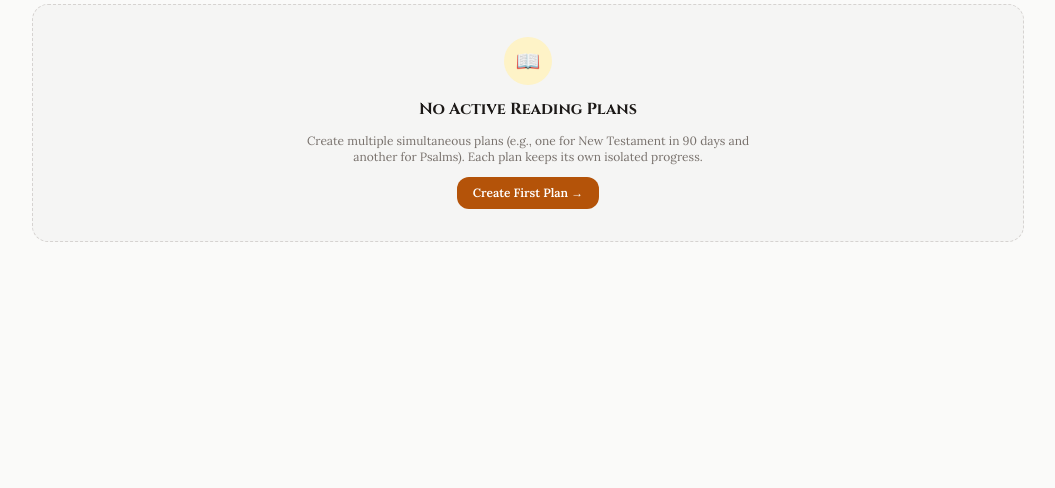
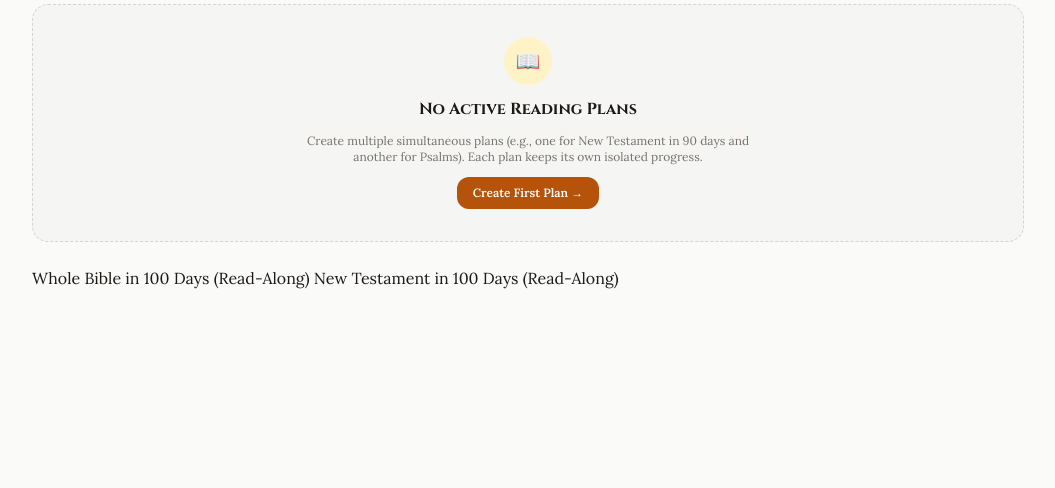
Before and after one commit to Elroi-thecreator/bibleweb, a FastAPI app: page /plans in a window 1280 px wide. Shown: the part 190-678 px from the top of the page, without its empty margins (112-1167 px from the left). Run offline with FastAPI, Linux system fonts and the light colour scheme; some libraries are stand-ins or nearby versions.

Commit message:
Add Read-Along plans to templates
Added links for 100-Day Reading Plans with Read-Along.

```diff
--- a/templates/plans.html
+++ b/templates/plans.html
@@ -112,7 +112,16 @@
             </div>
         </div>
     </div>
+    <!-- 100-Day Reading Plans with Read-Along -->
+<div class="plans-group">
+    <a href="/read-along/plan/whole-bible-100" class="plan-link">
+        Whole Bible in 100 Days (Read-Along)
+    </a>
 
+    <a href="/read-along/plan/new-testament-100" class="plan-link">
+        New Testament in 100 Days (Read-Along)
+    </a>
+</div>
 </div>
 {% endblock %}
 
```
